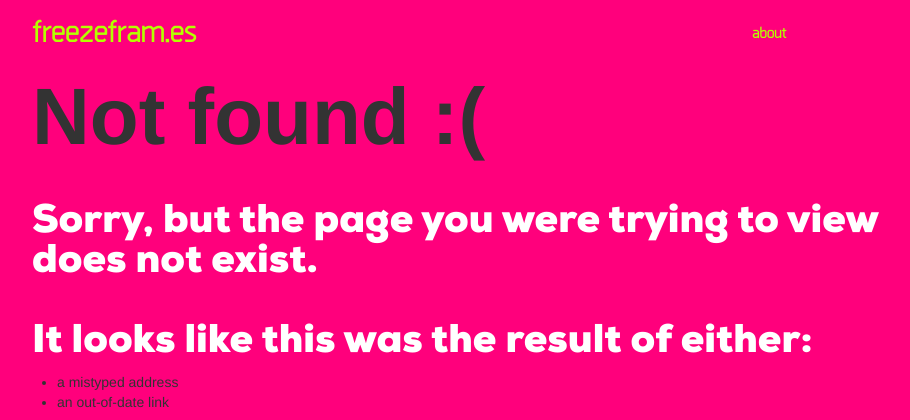
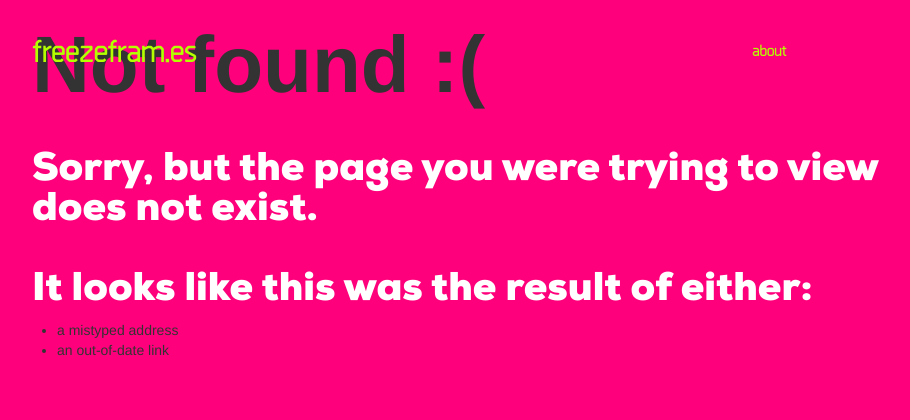
Before and after one commit to mrichardson23/videoreactions, a Flask app: template templates/404.html in a window 1280 px wide. Shown: the top 420 px of the page, without its empty margins (138-1048 px from the left). Run offline with Flask 2, Linux system fonts and the light colour scheme; the template is opened without the code that fills it, so the values that code supplies are empty; parts of the project's set-up code (start-up, migrations or seed data) failed here and were passed over; some libraries are stand-ins or nearby versions; some web fonts are replaced.

Commit message:
3 <br/> on welcome_new.html and fixed pos in header CSS

```diff
--- a/static/css/main.css
+++ b/static/css/main.css
@@ -14,6 +14,7 @@ span.label a {
 	font-size: 30px;
 	margin-top: 20px;
 	color: #B3FF00;
+	position: fixed;
 }
 
 p {
--- a/templates/welcome_new.html
+++ b/templates/welcome_new.html
@@ -105,7 +105,7 @@ function timeUpdater() {
 var t=setInterval(youTubeChecker,500); // run the YouTube checker function 2x a second
 
 </script>
-
+<br/><br/><br/>
 <h1 class="pageMessage">
 	Capture your friends' reactions.
 </h1>
```
